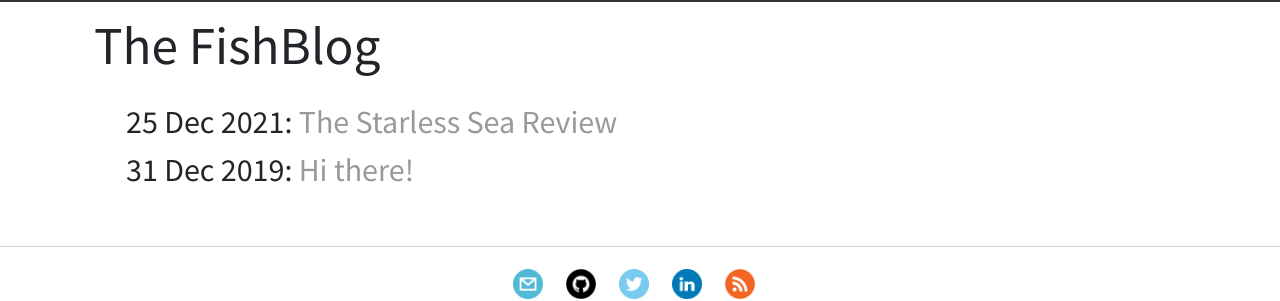
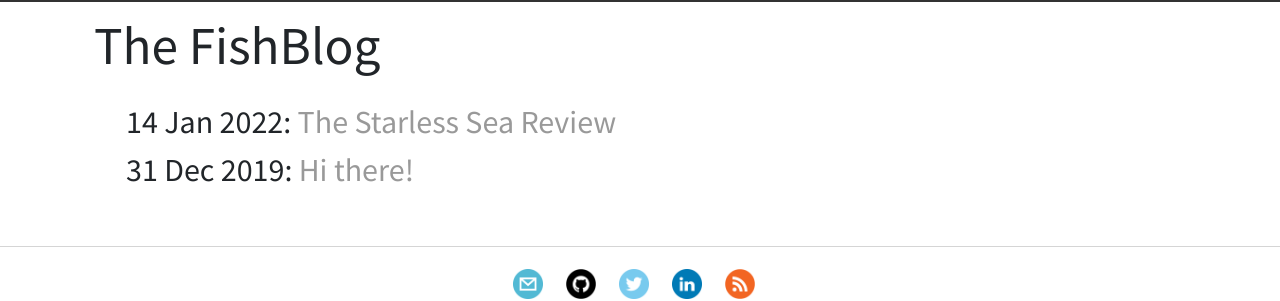
Before and after one commit to fordfishman/fordfishman.github.io, a Jekyll site: the page built from blog/index.html, in a window 1280 px wide. Shown: the part 209-510 px from the top of the page. Built offline with Jekyll 4.4.1, drawn with Linux system fonts in a browser that asks for light colours; comment, search, counter and statistics services are not loaded.

Commit message:
new date for starless sea review

```diff
--- a/_posts/2021-12-25-starless-sea.md
+++ b/_posts/2022-01-14-starless-sea.md
@@ -1,7 +1,7 @@
 ---
 layout: posts
 title: The Starless Sea Review
-date: 2021-12-25
+date: 2022-01-14
 ---
 
 ### Worldbuilding and *The Starless Sea*
```
